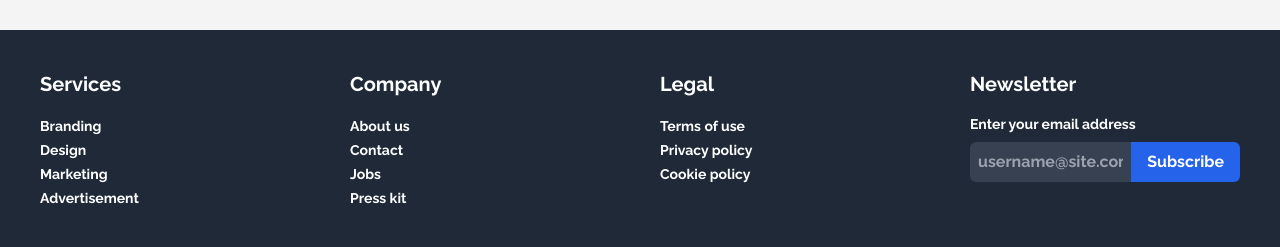
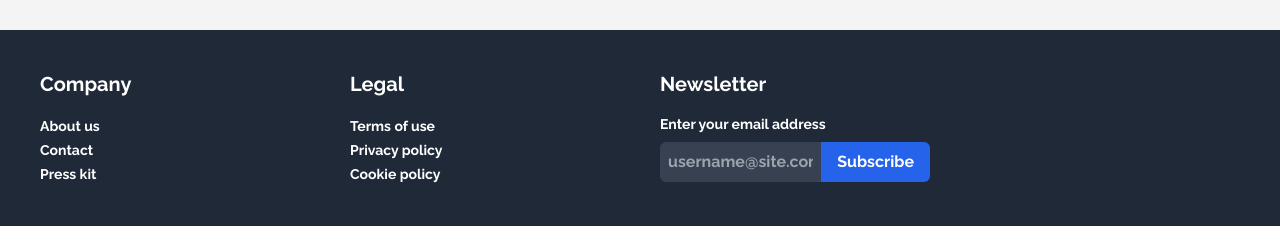
Before and after one commit to snehaio/VIBE-SIH, a React (Vite) app: page / in a window 1280 px wide. Shown: the part 3788-4035 px from the top of the page. After the commit the page ends 4014 px from the top, so only its background shows below. Built offline with nearby package versions, Linux system fonts and the light colour scheme.

Commit message:
Service remove kar diya

```diff
--- a/src/components/Footer/Foot.jsx
+++ b/src/components/Footer/Foot.jsx
@@ -3,7 +3,7 @@ import React from "react";
 function Foot() {
   return (
     <footer className="bg-gray-800 text-white p-10 grid grid-cols-1 md:grid-cols-4 gap-10">
-      <nav>
+      {/* <nav>
         <h6 className="text-xl font-semibold mb-4">Services</h6>
         <ul>
           <li><a className="text-sm hover:text-gray-400" href="#">Branding</a></li>
@@ -11,14 +11,14 @@ function Foot() {
           <li><a className="text-sm hover:text-gray-400" href="#">Marketing</a></li>
           <li><a className="text-sm hover:text-gray-400" href="#">Advertisement</a></li>
         </ul>
-      </nav>
+      </nav> */}
 
       <nav>
         <h6 className="text-xl font-semibold mb-4">Company</h6>
         <ul>
           <li><a className="text-sm hover:text-gray-400" href="#">About us</a></li>
           <li><a className="text-sm hover:text-gray-400" href="#">Contact</a></li>
-          <li><a className="text-sm hover:text-gray-400" href="#">Jobs</a></li>
+          {/* <li><a className="text-sm hover:text-gray-400" href="#">Jobs</a></li> */}
           <li><a className="text-sm hover:text-gray-400" href="#">Press kit</a></li>
         </ul>
       </nav>
```
